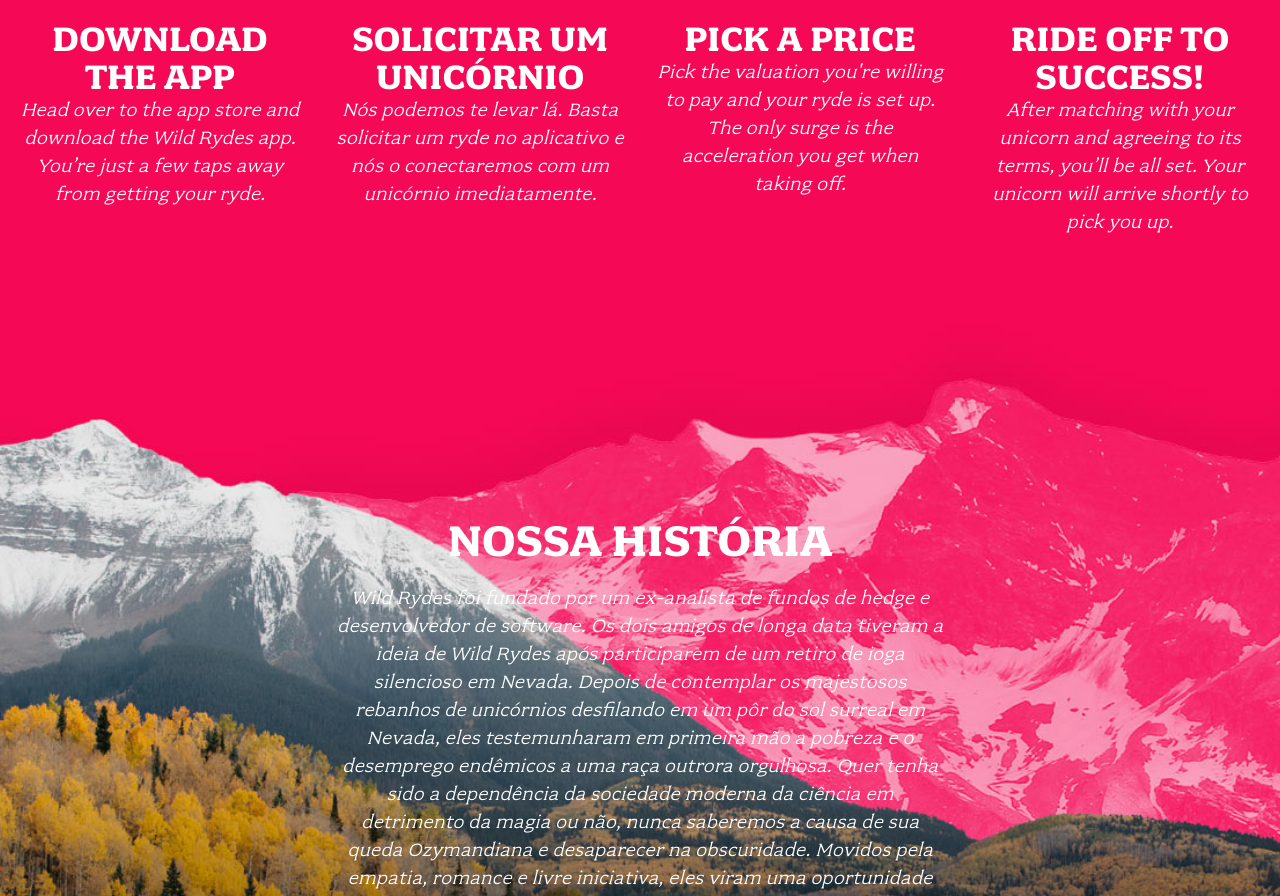
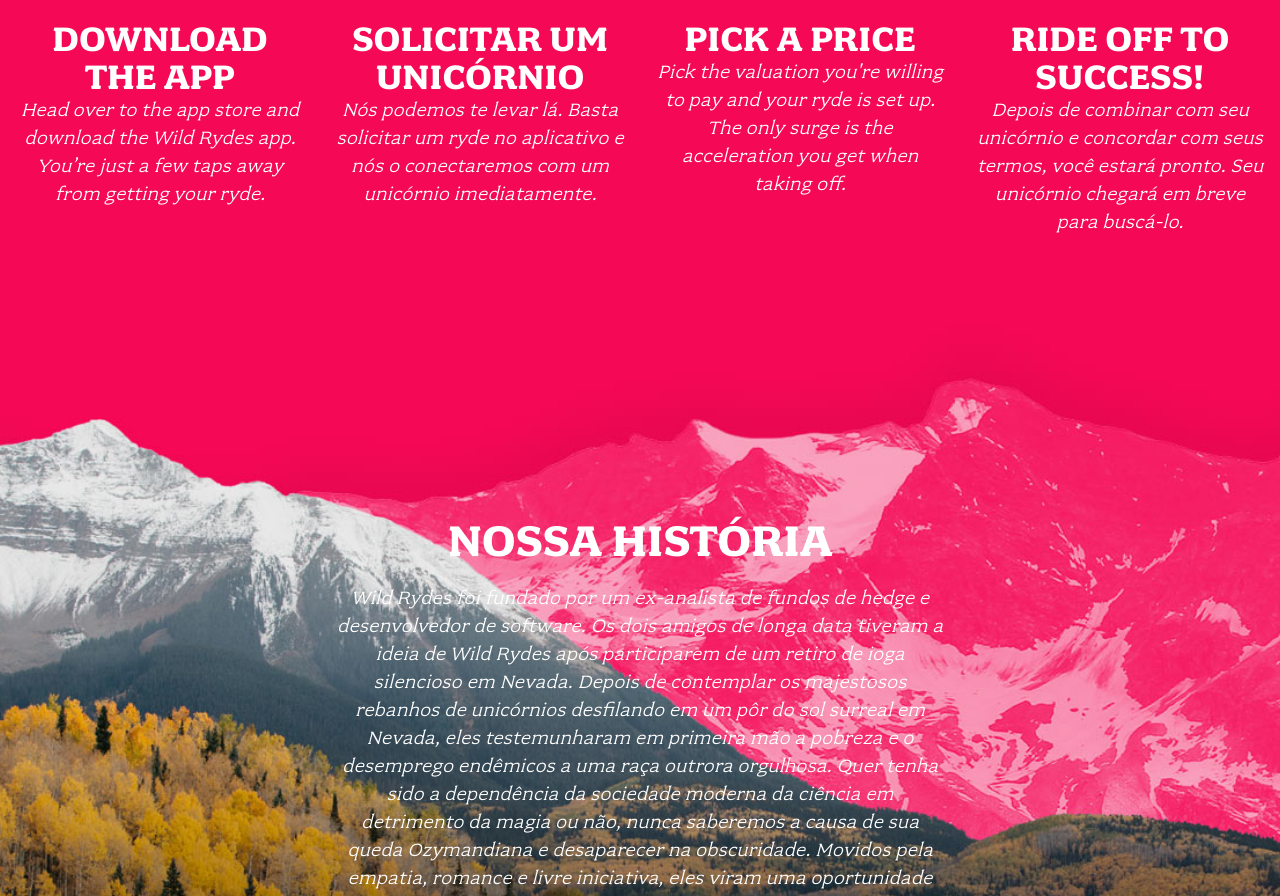
Before and after one commit to robsonneto5pi/amplifyapp, a plain HTML site: page index.html in a window 1280 px wide. Shown: the part 1644-2540 px from the top of the page. Drawn offline with Linux system fonts and the light colour scheme.

Commit message:
translate Ride Off To Success!

```diff
--- a/index.html
+++ b/index.html
@@ -61,7 +61,7 @@
       <div class="column">
         <div class="home-about-block">
           <h3 class="title icon-success">Ride Off To Success!</h3>
-          <p class="content">After matching with your unicorn and agreeing to its terms, you’ll be all set. Your unicorn will arrive shortly to pick you up.</p>
+          <p class="content">Depois de combinar com seu unicórnio e concordar com seus termos, você estará pronto. Seu unicórnio chegará em breve para buscá-lo.</p>
         </div>
       </div>
     </div>
```
